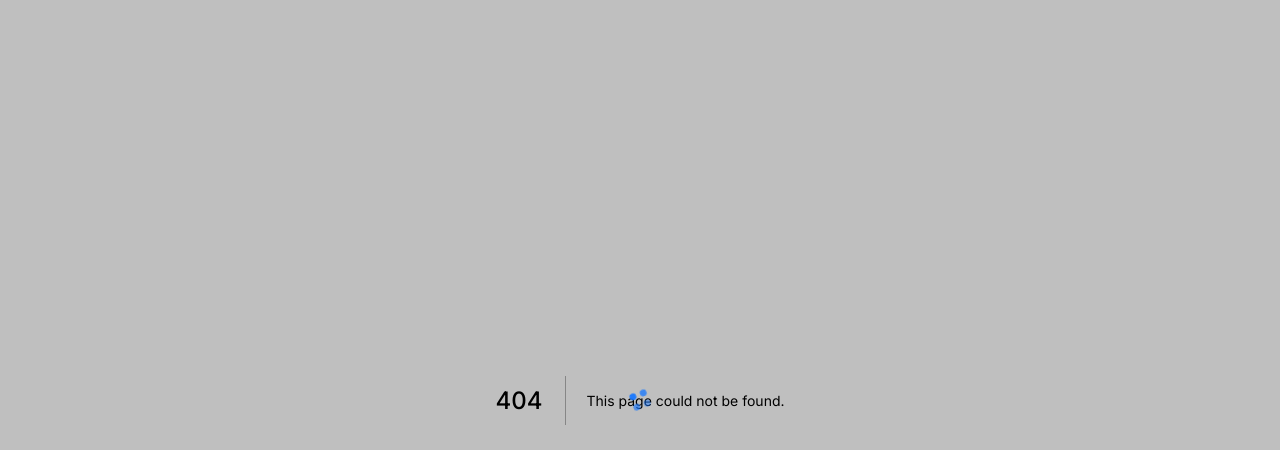
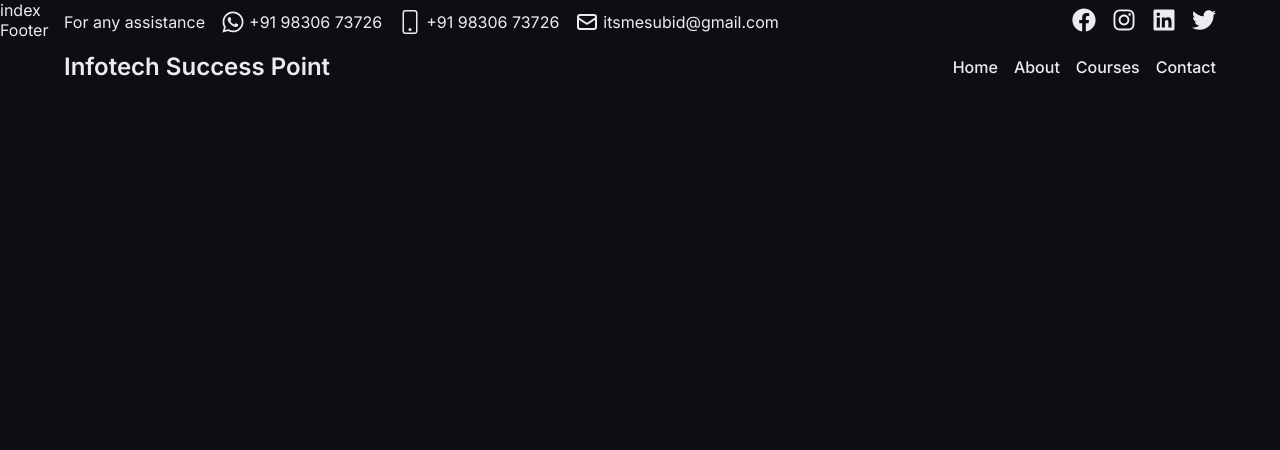
Before and after one commit to itsme-Subid/Infotech-Success-Point, a Next.js app: page /courses in a window 1280 px wide. Before the commit this address had no page. Shown: the top 450 px of the page. Built offline with nearby package versions, Linux system fonts and the light colour scheme.

Commit message:
Partial `HomePage`

```diff
--- /dev/null
+++ b/components/Footer.tsx
@@ -0,0 +1,9 @@
+import React from 'react'
+
+const Footer = () => {
+  return (
+    <div>Footer</div>
+  )
+}
+
+export default Footer
--- /dev/null
+++ b/components/Header.tsx
@@ -0,0 +1,194 @@
+import React from "react";
+import {
+  FaFacebook,
+  FaInstagram,
+  FaLinkedin,
+  FaTwitter,
+  FaWhatsapp,
+} from "react-icons/fa";
+import { BsPhone } from "react-icons/bs";
+import { HiOutlineMail } from "react-icons/hi";
+import styled from "styled-components";
+import Link from "next/link";
+
+const Alert = styled.div`
+  display: flex;
+  align-items: center;
+  justify-content: space-between;
+  padding-block: 0.5rem;
+  width: 90%;
+  margin-inline: auto;
+  .assist {
+    display: flex;
+    align-items: center;
+    justify-content: center;
+    gap: 1rem;
+    .contact-detail {
+      display: flex;
+      align-items: center;
+      justify-content: center;
+      gap: 0.25rem;
+    }
+  }
+  & .social {
+    display: flex;
+    align-items: center;
+    justify-content: center;
+    gap: 1rem;
+    a {
+      transition: 0.15s;
+      &:hover {
+        color: rgba(var(--light-color), 0.5);
+      }
+    }
+  }
+`;
+
+const Navbar = styled.nav`
+  display: flex;
+  align-items: center;
+  justify-content: space-between;
+  padding-block: 0.5rem;
+  width: 90%;
+  margin-inline: auto;
+  & .logo {
+    display: flex;
+    align-items: center;
+    justify-content: center;
+    gap: 0.5rem;
+    font-size: 1.5rem;
+    font-weight: 600;
+    transition: 0.15s;
+    cursor: pointer;
+    &:hover {
+      & .ant-space-item {
+        color: rgba(var(--light-color), 0.5);
+      }
+      & svg {
+        color: rgba(var(--light-color), 0.5);
+      }
+    }
+  }
+  & .menu {
+    display: flex;
+    align-items: center;
+    justify-content: center;
+    gap: 1rem;
+    & ul {
+      display: flex;
+      align-items: center;
+      justify-content: center;
+      gap: 1rem;
+      & li {
+        list-style: none;
+        font-size: 1rem;
+        font-weight: 500;
+        transition: 0.15s;
+        position: relative;
+        cursor: pointer;
+        &:hover {
+          color: rgba(var(--light-color), 0.5);
+        }
+      }
+    }
+  }
+`;
+
+const Header = () => {
+  return (
+    <div
+      style={{
+        position: "fixed",
+        top: 0,
+        left: 0,
+        width: "100%",
+        zIndex: 10,
+      }}
+    >
+      <Alert>
+        <div className="assist">
+          <p>For any assistance</p>
+          <div className="contact-detail whatsapp">
+            <FaWhatsapp size="1.5rem" />
+            <a
+              href="https://wa.me/918902175210"
+              target="_blank"
+              rel="noreferrer"
+            >
+              +91 98306 73726
+            </a>
+          </div>
+          <div className="contact-detail phone">
+            <BsPhone size="1.5rem" />
+            <a href="tele:+918902175210" target="_self" rel="noreferrer">
+              +91 98306 73726
+            </a>
+          </div>
+          <div className="contact-detail email">
+            <HiOutlineMail size="1.5rem" />
+            <a
+              href="mailto:itsmesubid@gmail.com"
+              target="_blank"
+              rel="noreferrer"
+            >
+              itsmesubid@gmail.com
+            </a>
+          </div>
+        </div>
+        <div className="social">
+          <a
+            href="https://www.facebook.com/itsmesubid"
+            target="_blank"
+            rel="noreferrer"
+          >
+            <FaFacebook size="1.5rem" />
+          </a>
+          <a
+            href="https://www.instagram.com/itsmesubid"
+            target="_blank"
+            rel="noreferrer"
+          >
+            <FaInstagram size="1.5rem" />
+          </a>
+          <a
+            href="https://www.linkedin.com/in/itsmesubid"
+            target="_blank"
+            rel="noreferrer"
+          >
+            <FaLinkedin size="1.5rem" />
+          </a>
+          <a
+            href="https://www.twitter.com/itsmesubid"
+            target="_blank"
+            rel="noreferrer"
+          >
+            <FaTwitter size="1.5rem" />
+          </a>
+        </div>
+      </Alert>
+      <Navbar>
+        <div className="logo">
+          <Link href="/">Infotech Success Point</Link>
+        </div>
+        <div className="menu">
+          <ul>
+            <li>
+              <Link href="/">Home</Link>
+            </li>
+            <li>
+              <Link href="/about">About</Link>
+            </li>
+            <li>
+              <Link href="/courses">Courses</Link>
+            </li>
+            <li>
+              <Link href="/contact">Contact</Link>
+            </li>
+          </ul>
+        </div>
+      </Navbar>
+    </div>
+  );
+};
+
+export default Header;
--- a/components/Loading.tsx
+++ b/components/Loading.tsx
@@ -1,24 +1,60 @@
-import React from "react";
-import { Spin } from "antd";
+import { Skeleton } from "@mui/material";
+import * as React from "react";
 import styled from "styled-components";
 
-const Loader = styled.div`
-  position: fixed !important;
+const Loading = styled.div`
+  position: absolute;
   top: 0;
   left: 0;
   width: 100%;
   height: 100%;
-  background: rgba(0, 0, 0, 0.25);
-  display: grid;
-  place-items: center;
-  z-index: 9999;
+  background: rgba(var(--dark-color), 0.5);
+  backdrop-filter: blur(0.5rem);
+  z-index: 999;
+  display: flex;
+  align-items: center;
+  justify-content: center;
+  flex-direction: column;
+  gap: 2rem;
 `;
 
-
-const App: React.FC = () => (
-  <Loader className="hello">
-    <Spin />
-  </Loader>
-);
-
-export default App;
+export default function Loader() {
+  return (
+    <>
+      <Loading>
+        <Skeleton
+          variant="rounded"
+          width={"80%"}
+          height={"30%"}
+          style={{
+            background: "rgba(var(--light-color), 0.25)",
+          }}
+        />
+        <Skeleton
+          variant="rounded"
+          width={"80%"}
+          height={60}
+          style={{
+            background: "rgba(var(--light-color), 0.25)",
+          }}
+        />
+        <Skeleton
+          variant="rounded"
+          width={"80%"}
+          height={"30%"}
+          style={{
+            background: "rgba(var(--light-color), 0.25)",
+          }}
+        />
+        <Skeleton
+          variant="rounded"
+          width={"80%"}
+          height={60}
+          style={{
+            background: "rgba(var(--light-color), 0.25)",
+          }}
+        />
+      </Loading>
+    </>
+  );
+}
--- a/next.config.js
+++ b/next.config.js
@@ -1,6 +1,9 @@
 /** @type {import('next').NextConfig} */
 const nextConfig = {
-  reactStrictMode: true,
+  reactStrictMode: false,
+  compiler: {
+    styledComponents: true
+  }
 }
 
 module.exports = nextConfig
--- a/pages/_app.tsx
+++ b/pages/_app.tsx
@@ -1,8 +1,12 @@
+import Head from "next/head";
 import type { AppProps } from "next/app";
 import { Inter } from "@next/font/google";
 import { createGlobalStyle } from "styled-components";
 import { Suspense } from "react";
 import Loading from "../components/Loading";
+import { motion } from "framer-motion";
+import Header from "../components/Header";
+import Footer from "../components/Footer";
 
 const inter = Inter({ subsets: ["latin"], variable: "--font-inter" });
 
@@ -60,14 +64,34 @@ a {
 }
 `;
 
+const container = {
+  hidden: { opacity: 0 },
+  show: {
+    opacity: 1,
+    transition: {
+      delayChildren: 0.5,
+      staggerDirection: -1,
+    },
+  },
+};
+
 export default function App({ Component, pageProps }: AppProps) {
   return (
-    <div className={inter.variable}>
-      <GlobalStyle />
-      <Suspense fallback={<Loading />}>
-        <Loading />
-        <Component {...pageProps} />
-      </Suspense>
-    </div>
+    <Suspense fallback={<Loading />}>
+      <Head>
+        <title>Infotech Success Point</title>
+        <meta name="description" content="Generated by create next app" />
+        <meta name="viewport" content="width=device-width, initial-scale=1" />
+        <link rel="icon" href="/favicon.ico" />
+      </Head>
+      <div className={inter.variable}>
+        <motion.div variants={container} initial="hidden" animate="show">
+          <GlobalStyle />
+          <Header />
+          <Component {...pageProps} />
+          <Footer />
+        </motion.div>
+      </div>
+    </Suspense>
   );
 }
--- /dev/null
+++ b/pages/courses/index.tsx
@@ -0,0 +1,9 @@
+import React from 'react'
+
+const index = () => {
+  return (
+    <div>index</div>
+  )
+}
+
+export default index
```
Also changed, not shown: package.json (+6 -2 lines), pages/index.tsx (+67 -6 lines), 1 other file (tests, documents, lock files or other folders).
